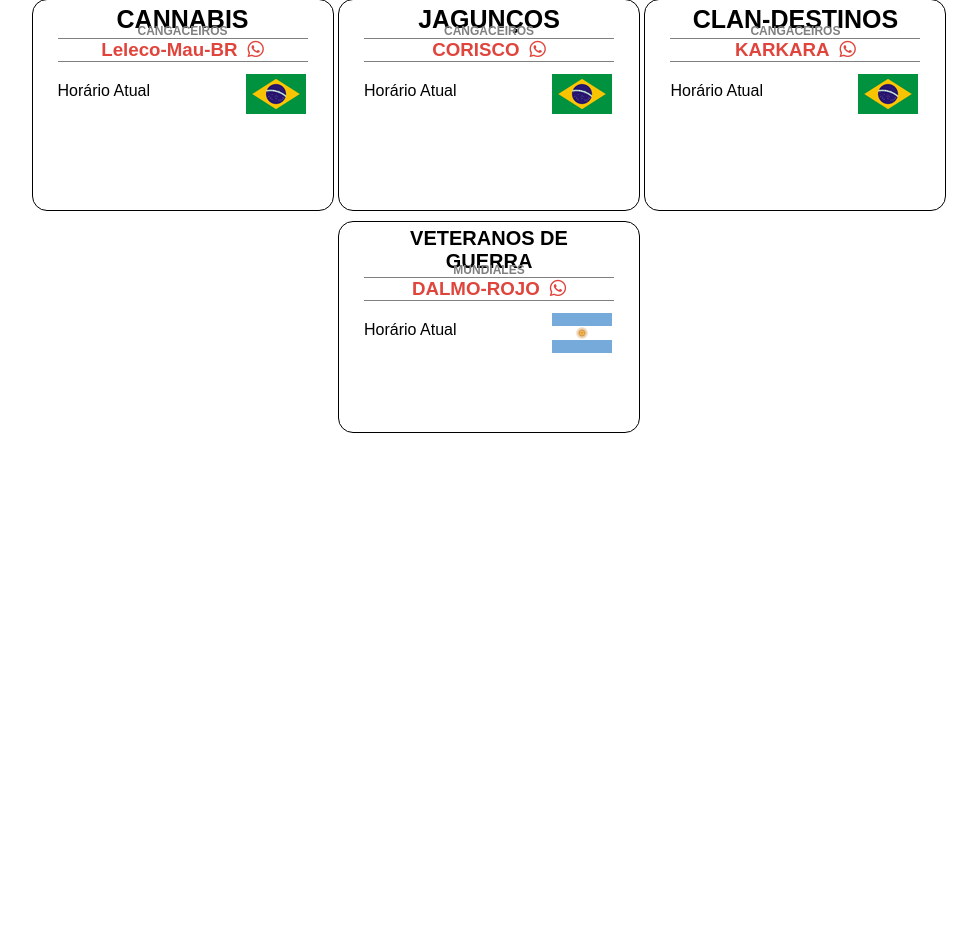
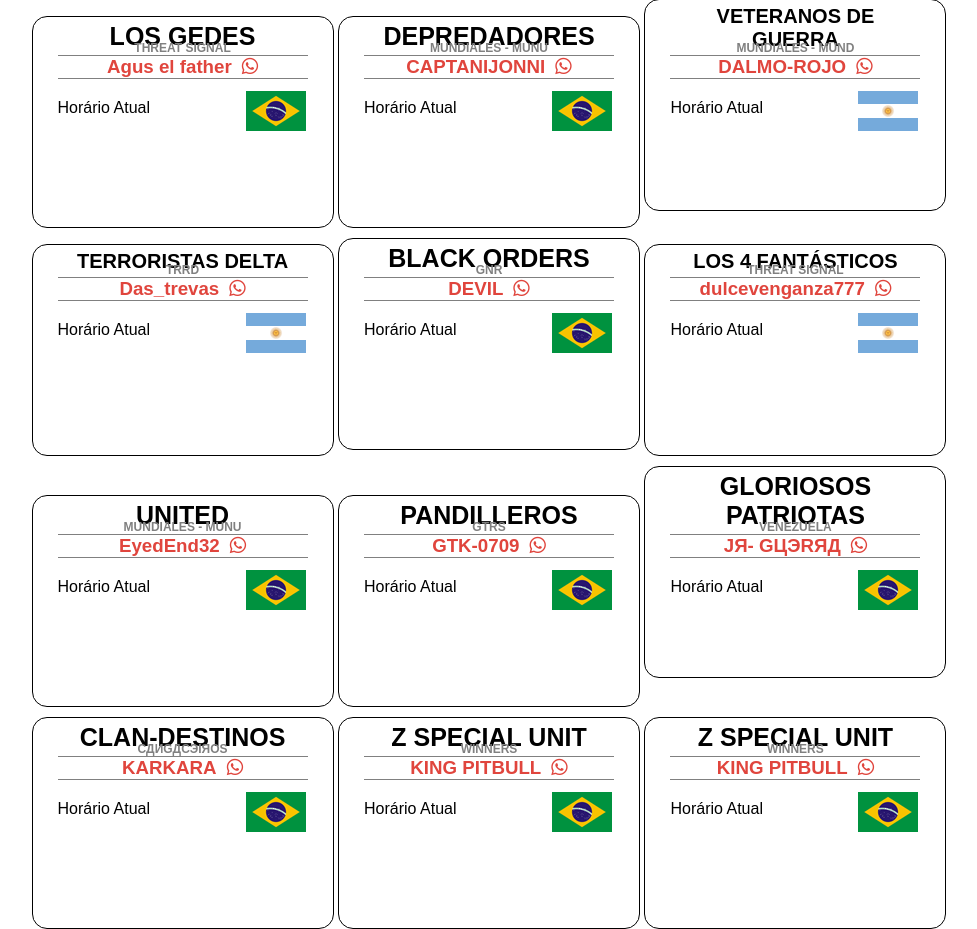
Before and after one commit to adrianomartiliano/WWC, a PHP site: page /card-capitao.php in a window 1280 px wide. Shown: the part 131-1060 px from the top of the page, without its empty margins (11-988 px from the left). Before the commit the page ends 564 px from the top, so only its background shows below. Run offline with PHP 8.4, Linux system fonts and the light colour scheme; some libraries are stand-ins or nearby versions; grey boxes are pictures that could not be loaded.

Commit message:
Inserção de conteúdo.

```diff
--- a/card-capitao.php
+++ b/card-capitao.php
@@ -19,10 +19,9 @@
     <div class="conteudo">
 
 
-
     <div class="card">
-        <div class="nome-equipe"><h1>CANNABIS</h1><h4>CANGACEIROS</h4></div>
-        <div class="nome-capitao"><h3><a href="#">Leleco-Mau-BR<span class="icon-whats"><i class="fa-brands fa-whatsapp"></i></span></h3></a></div>
+        <div class="nome-equipe"><h1>LOS GEDES</h1><h4>THREAT SIGNAL</h4></div>
+        <div class="nome-capitao"><h3><a href="#">Agus el father<span class="icon-whats"><i class="fa-brands fa-whatsapp"></i></span></h3></a></div>
         <div class="horario">
             <div class="hor-atual">
                 <?php
@@ -34,10 +33,85 @@
             </div>
             <img src="icons/brazil_flags_flag_9043.ico"></img>
         </div>
-    </div>
+    </div><!--Los gedes-->
     <div class="card">
-        <div class="nome-equipe"><h1>JAGUNÇOS</h1><h4>CANGACEIROS</h4></div>
-        <div class="nome-capitao"><h3><a href="#">CORISCO<span class="icon-whats"><i class="fa-brands fa-whatsapp"></i></span></h3></a></div>
+        <div class="nome-equipe"><h1>DEPREDADORES</h1><h4>MUNDIALES - MUNU</h4></div>
+        <div class="nome-capitao"><h3><a href="#">CAPTANIJONNI<span class="icon-whats"><i class="fa-brands fa-whatsapp"></i></span></h3></a></div>
+        <div class="horario">
+            <div class="hor-atual">
+                <?php
+                    $Object = new DateTime();
+                    $Object->setTimezone(new DateTimeZone('Europe/Amsterdam'));
+                    $DateAndTime = $Object->format("h:i:s a");
+                    echo "Horário Atual";
+                ?>
+            </div>
+            <img src="icons/brazil_flags_flag_9043.ico"></img>
+        </div>
+    </div><!--DEPREDADORES-->
+    <div class="card">
+        <div class="nome-equipe"><h1 style="font-size:20px">VETERANOS DE GUERRA</h1><h4>MUNDIALES - MUND</h4></div>
+        <div class="nome-capitao"><h3><a href="#">DALMO-ROJO<span class="icon-whats"><i class="fa-brands fa-whatsapp"></i></span></h3></a></div>
+        <div class="horario">
+            <div class="hor-atual">
+                <?php
+                    $Object = new DateTime();
+                    $Object->setTimezone(new DateTimeZone('Europe/Amsterdam'));
+                    $DateAndTime = $Object->format("h:i:s a");
+                    echo "Horário Atual";
+                ?>
+            </div>
+            <img src="icons/argentina-bandeira.ico"></img>
+        </div>
+    </div><!--VETERANOS DE GUERRA-->
+    <div class="card">
+        <div class="nome-equipe"><h1 style="font-size:20px">TERRORISTAS DELTA</h1><h4>TRRD</h4></div>
+        <div class="nome-capitao"><h3><a href="#">Das_trevas<span class="icon-whats"><i class="fa-brands fa-whatsapp"></i></span></h3></a></div>
+        <div class="horario">
+            <div class="hor-atual">
+                <?php
+                    $Object = new DateTime();
+                    $Object->setTimezone(new DateTimeZone('Europe/Amsterdam'));
+                    $DateAndTime = $Object->format("h:i:s a");
+                    echo "Horário Atual";
+                ?>
+            </div>
+            <img src="icons/argentina-bandeira.ico"></img>
+        </div>
+    </div><!--TERRORISTAS DELTA-->
+    <div class="card">
+        <div class="nome-equipe"><h1>BLACK ORDERS</h1><h4>GNR</h4></div>
+        <div class="nome-capitao"><h3><a href="#">DEVIL<span class="icon-whats"><i class="fa-brands fa-whatsapp"></i></span></h3></a></div>
+        <div class="horario">
+            <div class="hor-atual">
+                <?php
+                    $Object = new DateTime();
+                    $Object->setTimezone(new DateTimeZone('Europe/Amsterdam'));
+                    $DateAndTime = $Object->format("h:i:s a");
+                    echo "Horário Atual";
+                ?>
+            </div>
+            <img src="icons/brazil_flags_flag_9043.ico"></img>
+        </div>
+    </div><!--BLACK ORDERS-->
+    <div class="card">
+        <div class="nome-equipe"><h1 style="font-size:20px">LOS 4 FANTÁSTICOS</h1><h4>THREAT SIGNAL</h4></div>
+        <div class="nome-capitao"><h3><a href="#">dulcevenganza777<span class="icon-whats"><i class="fa-brands fa-whatsapp"></i></span></h3></a></div>
+        <div class="horario">
+            <div class="hor-atual">
+                <?php
+                    $Object = new DateTime();
+                    $Object->setTimezone(new DateTimeZone('Europe/Amsterdam'));
+                    $DateAndTime = $Object->format("h:i:s a");
+                    echo "Horário Atual";
+                ?>
+            </div>
+            <img src="icons/argentina-bandeira.ico"></img>
+        </div>
+    </div><!--LOS 4 FANTÁSTICOS-->
+    <div class="card">
+        <div class="nome-equipe"><h1>UNITED</h1><h4>MUNDIALES - MUNU</h4></div>
+        <div class="nome-capitao"><h3><a href="#">EyedEnd32<span class="icon-whats"><i class="fa-brands fa-whatsapp"></i></span></h3></a></div>
         <div class="horario">
             <div class="hor-atual">
                 <?php
@@ -48,11 +122,41 @@
                 ?>
         </div>
             <img src="icons/brazil_flags_flag_9043.ico"></img>
-    </div>
-    </div>
+        </div>
+    </div><!--UNITED-->
 
     <div class="card">
-        <div class="nome-equipe"><h1>CLAN-DESTINOS</h1><h4>CANGACEIROS</h4></div>
+        <div class="nome-equipe"><h1>PANDILLEROS</h1><h4>GTRS</h4></div>
+        <div class="nome-capitao"><h3><a href="#">GTK-0709<span class="icon-whats"><i class="fa-brands fa-whatsapp"></i></span></h3></a></div>
+        <div class="horario">
+            <div class="hor-atual">
+                <?php
+                    $Object = new DateTime();
+                    $Object->setTimezone(new DateTimeZone('Europe/Amsterdam'));
+                    $DateAndTime = $Object->format("h:i:s a");
+                    echo "Horário Atual";
+                ?>
+            </div>
+            <img src="icons/brazil_flags_flag_9043.ico"></img>
+        </div>
+    </div><!--PANDILLEROS-->
+    <div class="card">
+        <div class="nome-equipe"><h1>GLORIOSOS PATRIOTAS</h1><h4>VENEZUELA</h4></div>
+        <div class="nome-capitao"><h3><a href="#">JЯ-     GЦЭRЯД<span class="icon-whats"><i class="fa-brands fa-whatsapp"></i></span></h3></a></div>
+        <div class="horario">
+            <div class="hor-atual">
+                <?php
+                    $Object = new DateTime();
+                    $Object->setTimezone(new DateTimeZone('Europe/Amsterdam'));
+                    $DateAndTime = $Object->format("h:i:s a");
+                    echo "Horário Atual";
+                ?>
+            </div>
+            <img src="icons/brazil_flags_flag_9043.ico"></img>
+        </div>
+    </div><!--GLORIOSOS PATRIOTAS-->
+    <div class="card">
+        <div class="nome-equipe"><h1>CLAN-DESTINOS</h1><h4>СДИGДСЭIЯOS</h4></div>
         <div class="nome-capitao"><h3><a href="#">KARKARA<span class="icon-whats"><i class="fa-brands fa-whatsapp"></i></span></h3></a></div>
         <div class="horario">
             <div class="hor-atual">
@@ -65,10 +169,10 @@
             </div>
             <img src="icons/brazil_flags_flag_9043.ico"></img>
         </div>
-    </div>
+    </div><!--CLAN-DESTINOS-->
     <div class="card">
-        <div class="nome-equipe"><h1 style="font-size:20px">VETERANOS DE GUERRA</h1><h4>MUNDIALES</h4></div>
-        <div class="nome-capitao"><h3><a href="#">DALMO-ROJO<span class="icon-whats"><i class="fa-brands fa-whatsapp"></i></span></h3></a></div>
+        <div class="nome-equipe"><h1>Z SPECIAL UNIT</h1><h4>WINNERS</h4></div>
+        <div class="nome-capitao"><h3><a href="#">KING PITBULL<span class="icon-whats"><i class="fa-brands fa-whatsapp"></i></span></h3></a></div>
         <div class="horario">
             <div class="hor-atual">
                 <?php
@@ -78,10 +182,27 @@
                     echo "Horário Atual";
                 ?>
             </div>
-            <img src="icons/argentina-bandeira.ico"></img>
+            <img src="icons/brazil_flags_flag_9043.ico"></img>
         </div>
-    </div>
-    </div>
+    </div><!--Z SPECIAL UNIT-->
+    <div class="card">
+        <div class="nome-equipe"><h1>Z SPECIAL UNIT</h1><h4>WINNERS</h4></div>
+        <div class="nome-capitao"><h3><a href="#">KING PITBULL<span class="icon-whats"><i class="fa-brands fa-whatsapp"></i></span></h3></a></div>
+        <div class="horario">
+            <div class="hor-atual">
+                <?php
+                    $Object = new DateTime();
+                    $Object->setTimezone(new DateTimeZone('Europe/Amsterdam'));
+                    $DateAndTime = $Object->format("h:i:s a");
+                    echo "Horário Atual";
+                ?>
+            </div>
+            <img src="icons/brazil_flags_flag_9043.ico"></img>
+        </div>
+    </div><!--Z SPECIAL UNIT-->
+
+
+    </div><!--CONTEUDO->
 
 
     </body>
```
Also changed, not shown: index.php (+23 -23 lines).
